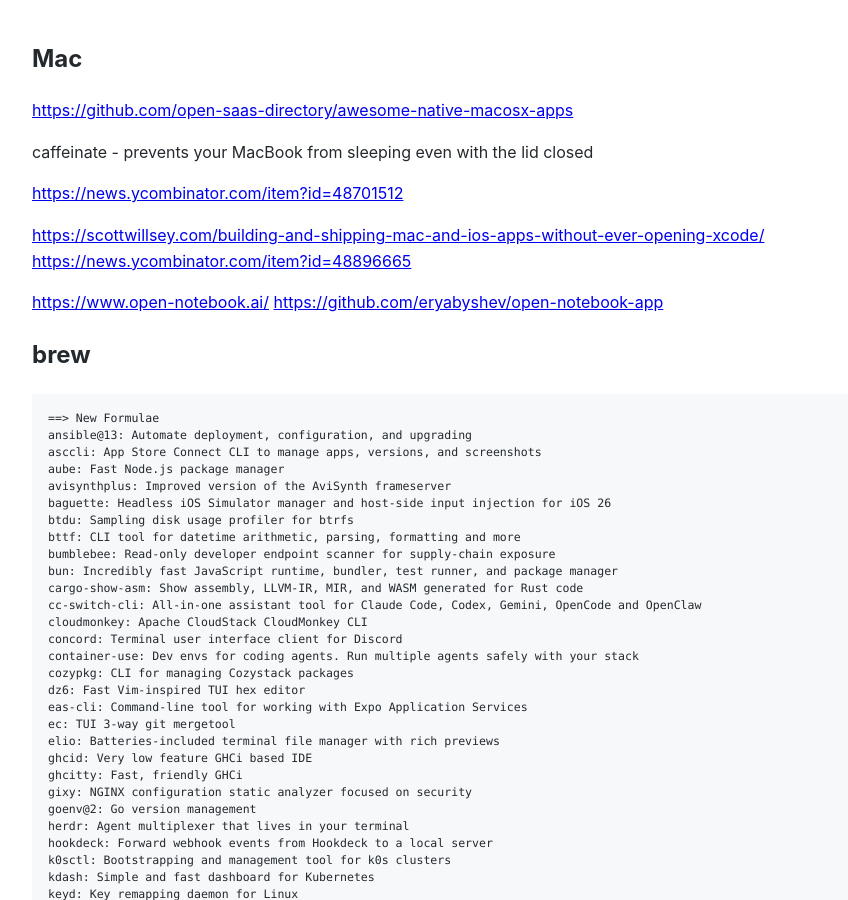
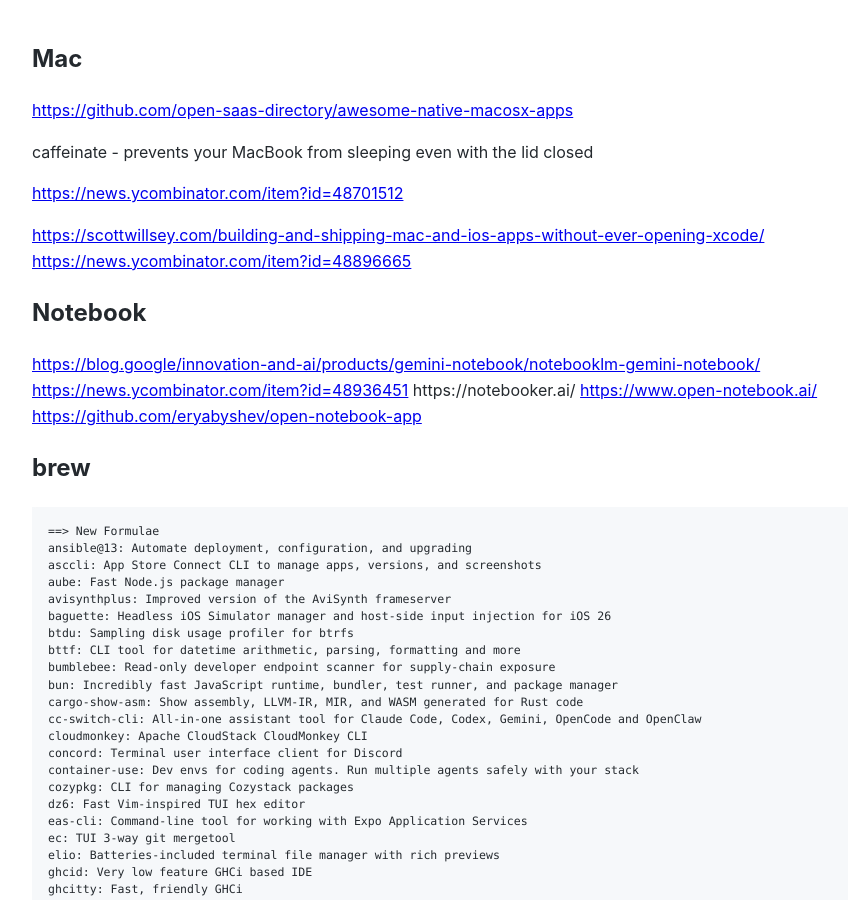
Before and after one commit to Michael-Lubinsky/michael-lubinsky.github.com, a Jekyll site: the page built from Mac/mac.md, in a window 1280 px wide and 900 px high. Shown: the whole window, without its empty margins (158-1006 px from the left). Built offline with Jekyll 4.4.1, drawn with Linux system fonts in a browser that asks for light colours; our own code applies the rules of GitHub Pages for plain Markdown files.

Commit message:
Update mac.md

```diff
--- a/Mac/mac.md
+++ b/Mac/mac.md
@@ -9,6 +9,11 @@
 <https://scottwillsey.com/building-and-shipping-mac-and-ios-apps-without-ever-opening-xcode/>
 <https://news.ycombinator.com/item?id=48896665>
 
+
+## Notebook
+<https://blog.google/innovation-and-ai/products/gemini-notebook/notebooklm-gemini-notebook/>
+<https://news.ycombinator.com/item?id=48936451>
+https://notebooker.ai/
 <https://www.open-notebook.ai/>
 <https://github.com/eryabyshev/open-notebook-app>
 
```
